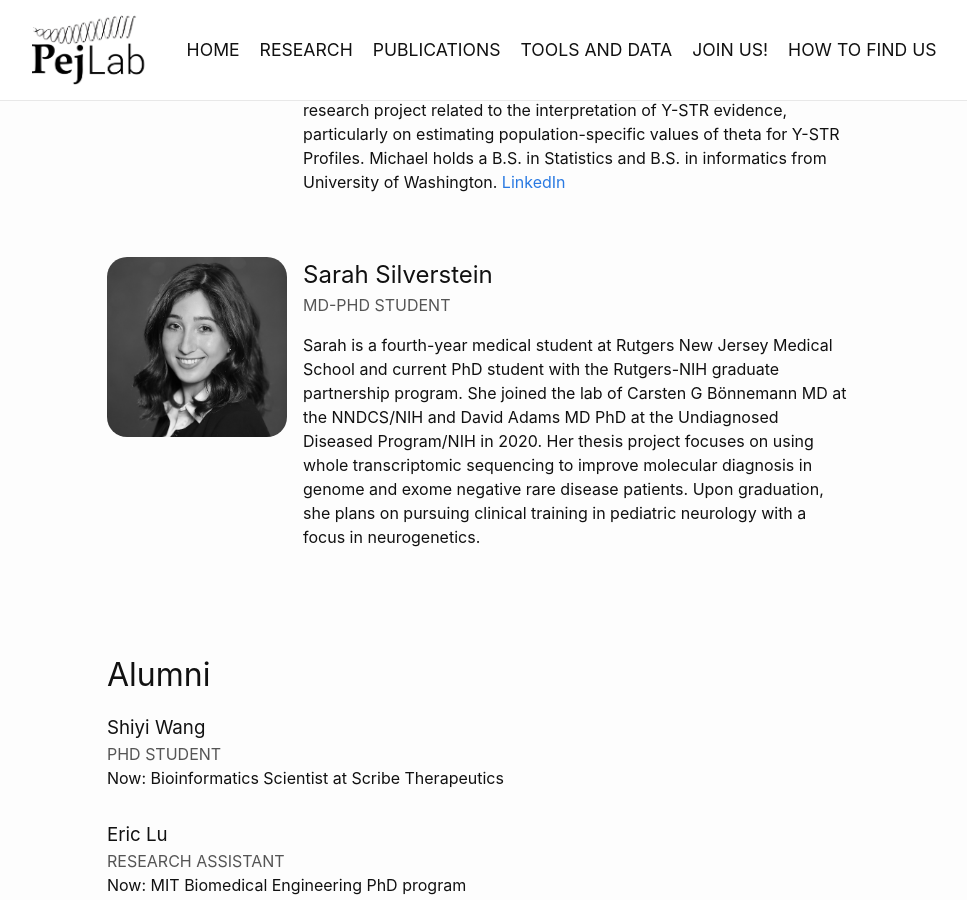
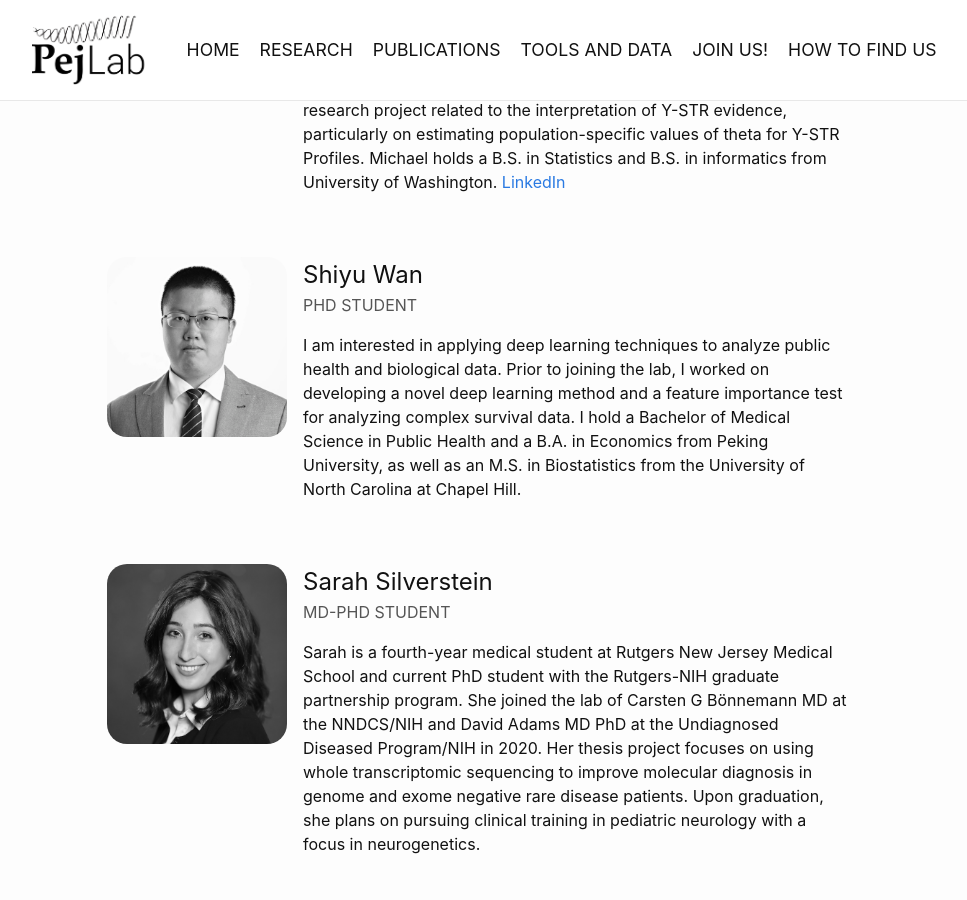
Before and after one commit to PejLab/pejlab.github.io, a Jekyll site: the page built from index.md, in a window 1280 px wide and 900 px high, scrolled down 4145 px. Shown: the whole window, without its empty margins (163-1130 px from the left). Built offline with Jekyll 4.4.1, drawn with Linux system fonts in a browser that asks for light colours.

Commit message:
Add member

```diff
--- a/_data/members.yml
+++ b/_data/members.yml
@@ -129,6 +129,17 @@
     in Statistics and B.S. in informatics from University of Washington.
     <a href="https://www.linkedin.com/in/mengyung/">LinkedIn</a>
 
+- name: Shiyu Wan
+  title: PhD Student
+  image: Shiyu_Wan_gray.jpg
+  bio: >-
+    I am interested in applying deep learning techniques to analyze public
+    health and biological data. Prior to joining the lab, I worked on developing
+    a novel deep learning method and a feature importance test for analyzing
+    complex survival data. I hold a Bachelor of Medical Science in Public Health
+    and a B.A. in Economics from Peking University, as well as an M.S. in
+    Biostatistics from the University of North Carolina at Chapel Hill.
+
 - name: Sarah Silverstein
   title: MD-PhD Student
   image: Sarah_Silverstein_gray.jpeg
```
Also changed, not shown: assets/images/people/Shiyu_Wan_gray.jpg (added).
